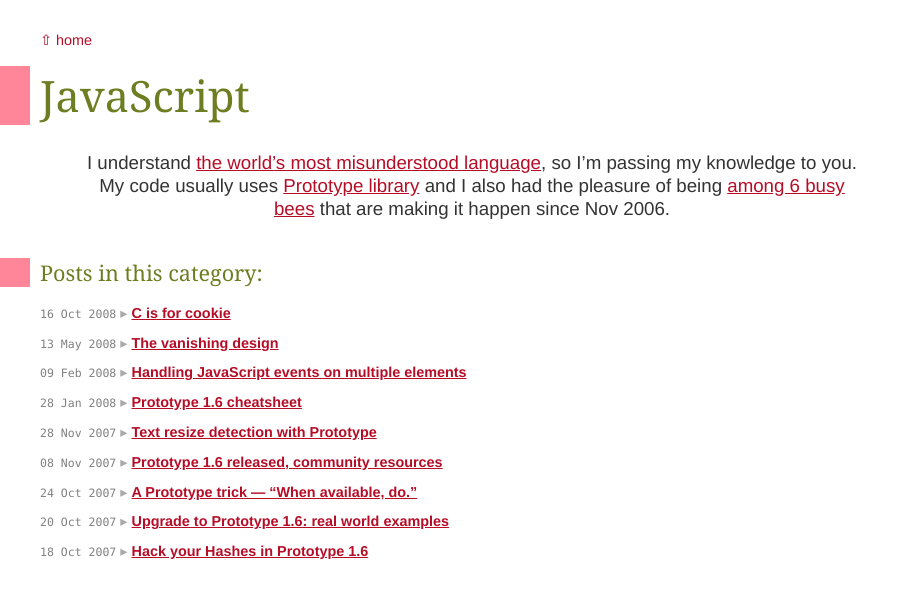
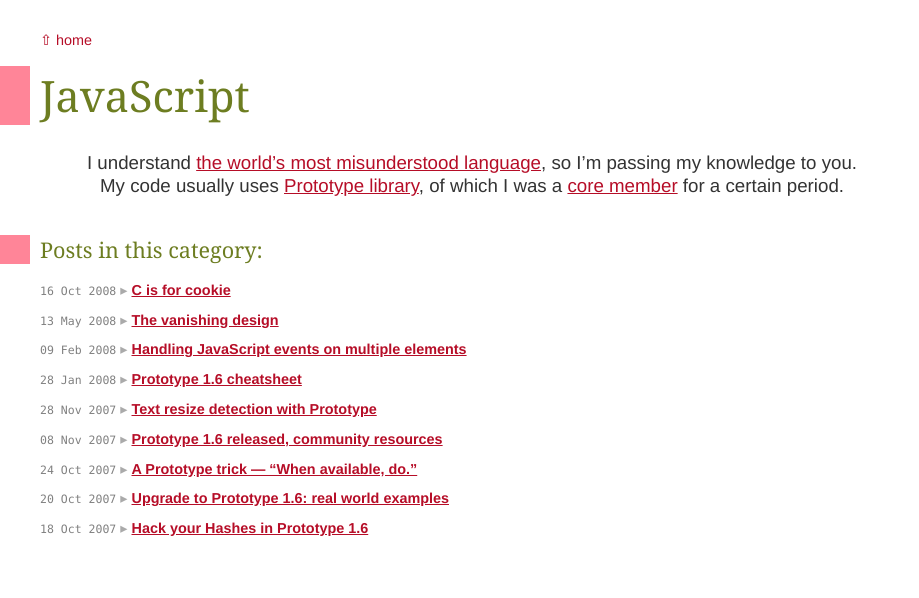
Before and after one commit to mislav/blog, a Jekyll site: the page built from js/index.markdown, in a window 1280 px wide. Shown: the top 598 px of the page, without its empty margins (0-919 px from the left). Built offline with Jekyll 4.4.1, drawn with Linux system fonts in a browser that asks for light colours; Markdown is read by kramdown in place of the engine named in the settings.

Commit message:
misc wording tweaks

```diff
--- a/index.html
+++ b/index.html
@@ -1,7 +1,7 @@
 ---
 layout: default
 title: No Strings Attached
-description: Personal website of Mislav Marohnić
+description: Hacker blog by Mislav Marohnić
 ---
 
 <h1>{{ page.title }}</h1>
--- a/js/index.markdown
+++ b/js/index.markdown
@@ -5,7 +5,7 @@
 description: JavaScript section on "No Strings Attached" by Mislav Marohnić. Read on about Prototype Framework, unobtrusive scripting and various tips & tricks for everyday challenges.
 ---
 
-I understand [the world’s most misunderstood language][1], so I’m passing my knowledge to you. My code usually uses [Prototype library][2] and I also had the pleasure of being [among 6 busy bees][3] that are making it happen since Nov 2006.
+I understand [the world’s most misunderstood language][1], so I’m passing my knowledge to you. My code usually uses [Prototype library][2], of which I was a [core member][3] for a certain period.
 
 
 [1]: http://javascript.crockford.com/javascript.html
```
